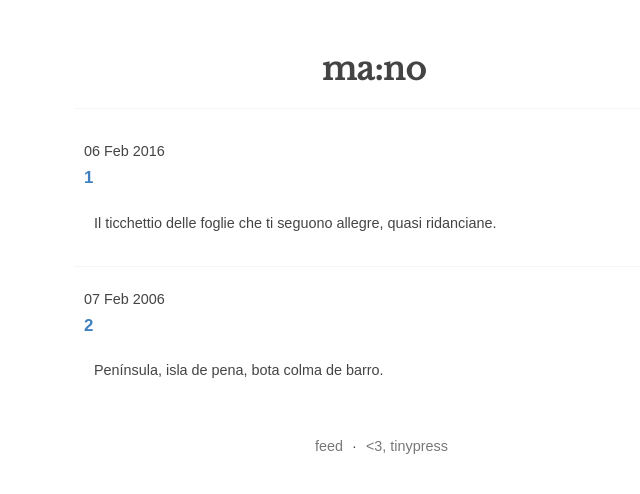
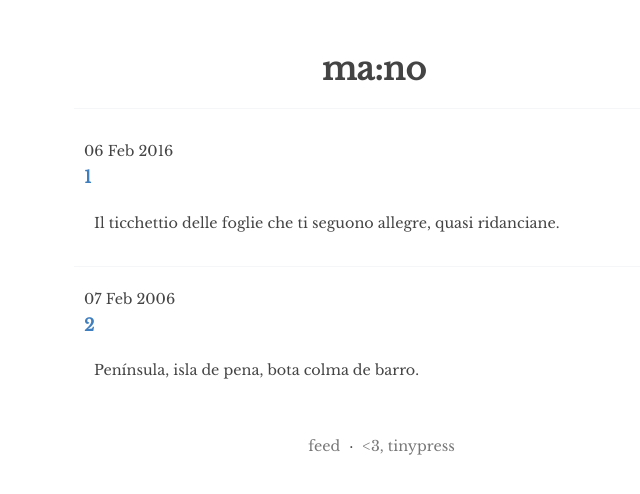
Before and after one commit to marconoris/marconoris.github.io, a Jekyll site: the page built from index.html, in a window 1280 px wide. Shown: the top 494 px of the page, without its empty margins (266-906 px from the left). Built offline with Jekyll 4.4.1, drawn with Linux system fonts in a browser that asks for light colours; the list of posts is cut into pages by our own code.

Commit message:
Update style.css

```diff
--- a/assets/css/style.css
+++ b/assets/css/style.css
@@ -9,7 +9,7 @@
 
 body{
     line-height: 1.6em;
-    font-family: Arial,sans-serif;
+    font-family: "Libre Baskerville", serif;
     color: #444;
     padding-top: 20px
 }
```
